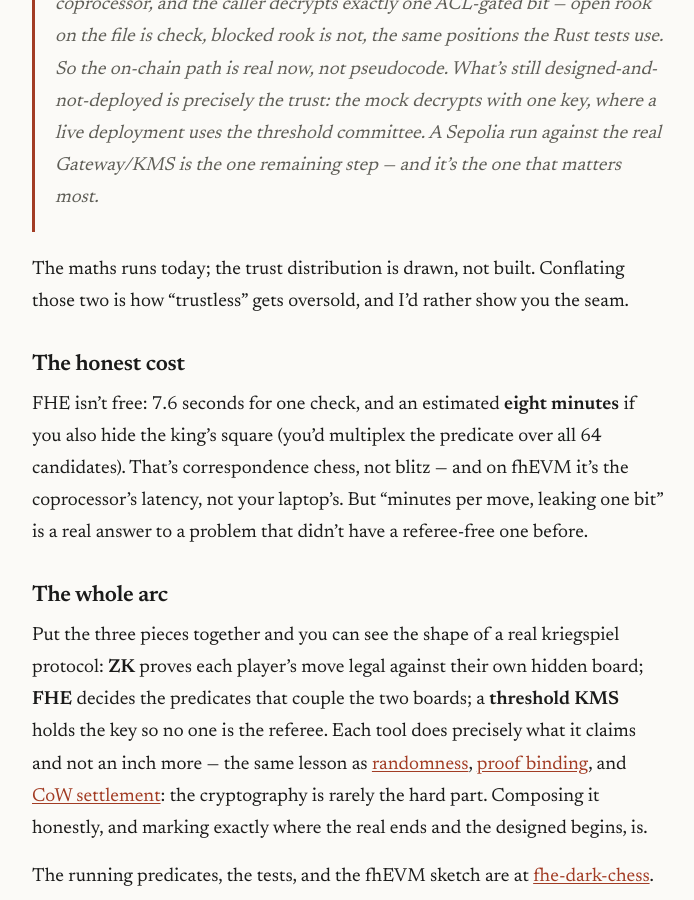
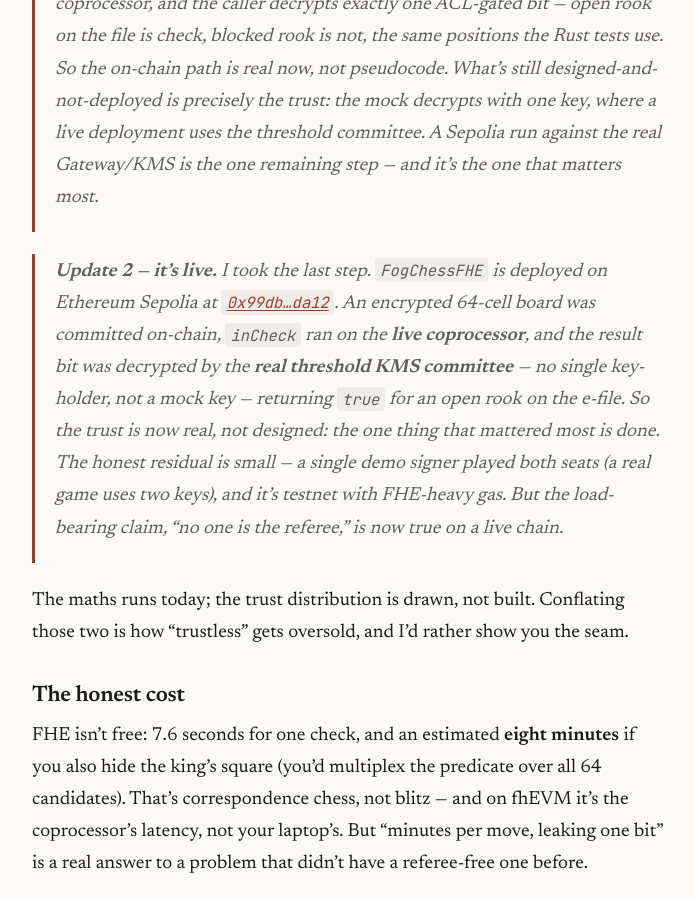
Before and after one commit to 0xSoftBoi/0xSoftBoi.github.io, a Jekyll site: the page built from _posts/2026-06-08-the-other-side-of-the-wall.md, in a window 1280 px wide and 900 px high, scrolled down 2830 px. Shown: the whole window, without its empty margins (292-986 px from the left). Built offline with Jekyll 4.4.1, drawn with Linux system fonts in a browser that asks for light colours.

Commit message:
post: it's live — FogChessFHE deployed to Sepolia, threshold KMS decrypted the bit
Update 2 on "The other side of the wall": the contract is no longer mock-only. Deployed to
Ethereum Sepolia (0x99db...da12); an encrypted board committed on-chain, inCheck ran on the
live coprocessor, and the real threshold KMS committee (no single key-holder) decrypted the
result bit -> true. The trust is now real, not designed. Honest residual: single demo signer
both seats, testnet.

Co-Authored-By: Claude Opus 4.8 (1M context) <noreply@anthropic.com>

```diff
--- a/_posts/2026-06-08-the-other-side-of-the-wall.md
+++ b/_posts/2026-06-08-the-other-side-of-the-wall.md
@@ -75,6 +75,8 @@ Here's the part it would be easy to oversell, so I'll be blunt. My demo encrypts
 
 > **Update.** I took that contract off the sketchpad. `FogChessFHE.sol` now compiles against the real fhEVM SDK (`@fhevm/solidity` 0.11.1) and *runs* in its mock coprocessor: a hardhat test commits an encrypted 64-cell board on-chain, runs `occupancy` and the full `inCheck` ray-walk on the coprocessor, and the caller decrypts exactly one ACL-gated bit — open rook on the file is check, blocked rook is not, the same positions the Rust tests use. So the on-chain *path* is real now, not pseudocode. What's still designed-and-not-deployed is precisely the trust: the mock decrypts with one key, where a live deployment uses the threshold committee. A Sepolia run against the real Gateway/KMS is the one remaining step — and it's the one that matters most.
 
+> **Update 2 — it's live.** I took the last step. `FogChessFHE` is deployed on Ethereum Sepolia at [`0x99db…da12`](https://sepolia.etherscan.io/address/0x99db76240c884F35133A6c9a12249C67a906da12). An encrypted 64-cell board was committed on-chain, `inCheck` ran on the **live coprocessor**, and the result bit was decrypted by the **real threshold KMS committee** — no single key-holder, not a mock key — returning `true` for an open rook on the e-file. So the trust is now real, not designed: the one thing that mattered most is done. The honest residual is small — a single demo signer played both seats (a real game uses two keys), and it's testnet with FHE-heavy gas. But the load-bearing claim, *"no one is the referee,"* is now true on a live chain.
+
 The maths runs today; the trust distribution is drawn, not built. Conflating those two is how "trustless" gets oversold, and I'd rather show you the seam.
 
 ## The honest cost
```
